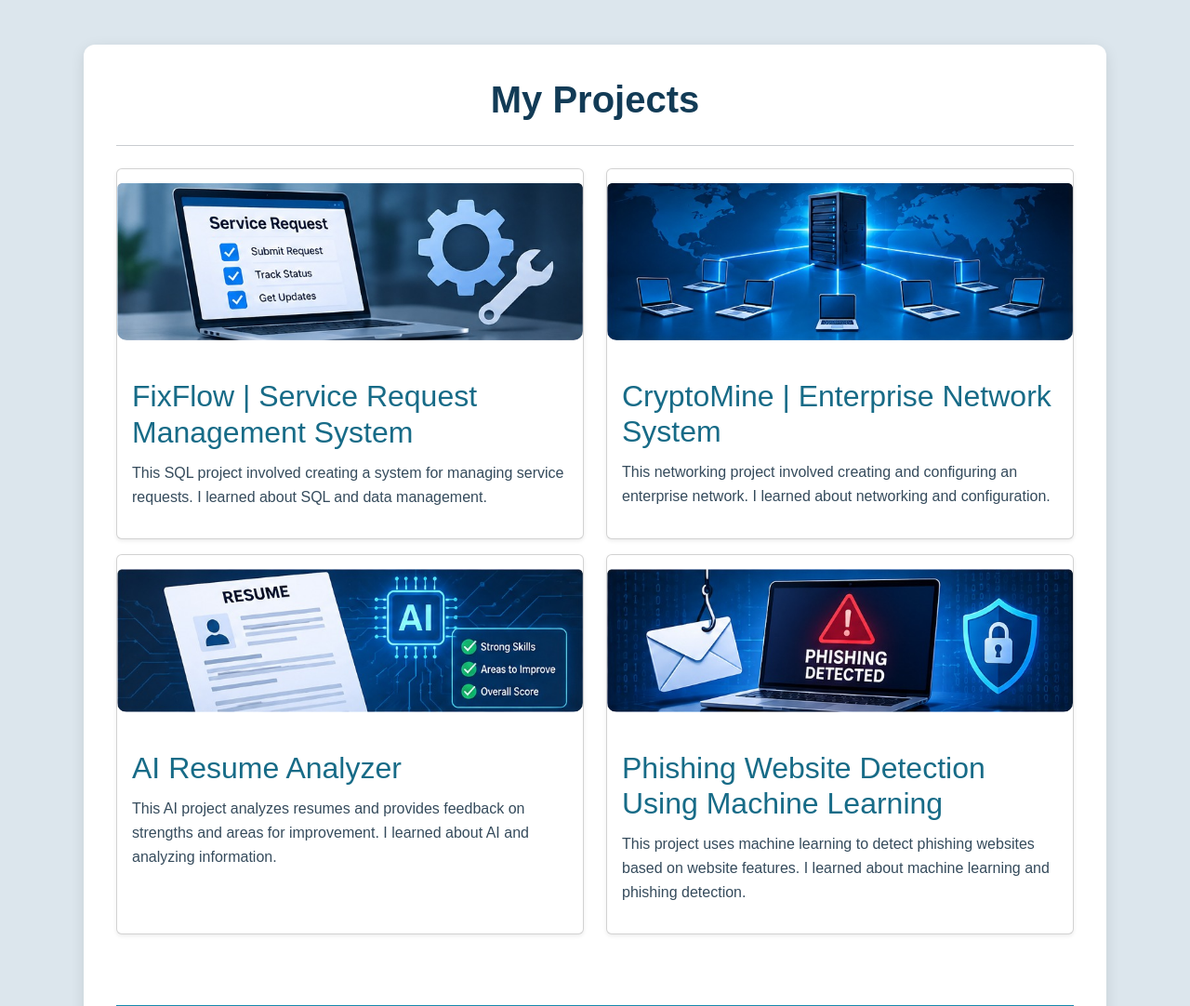
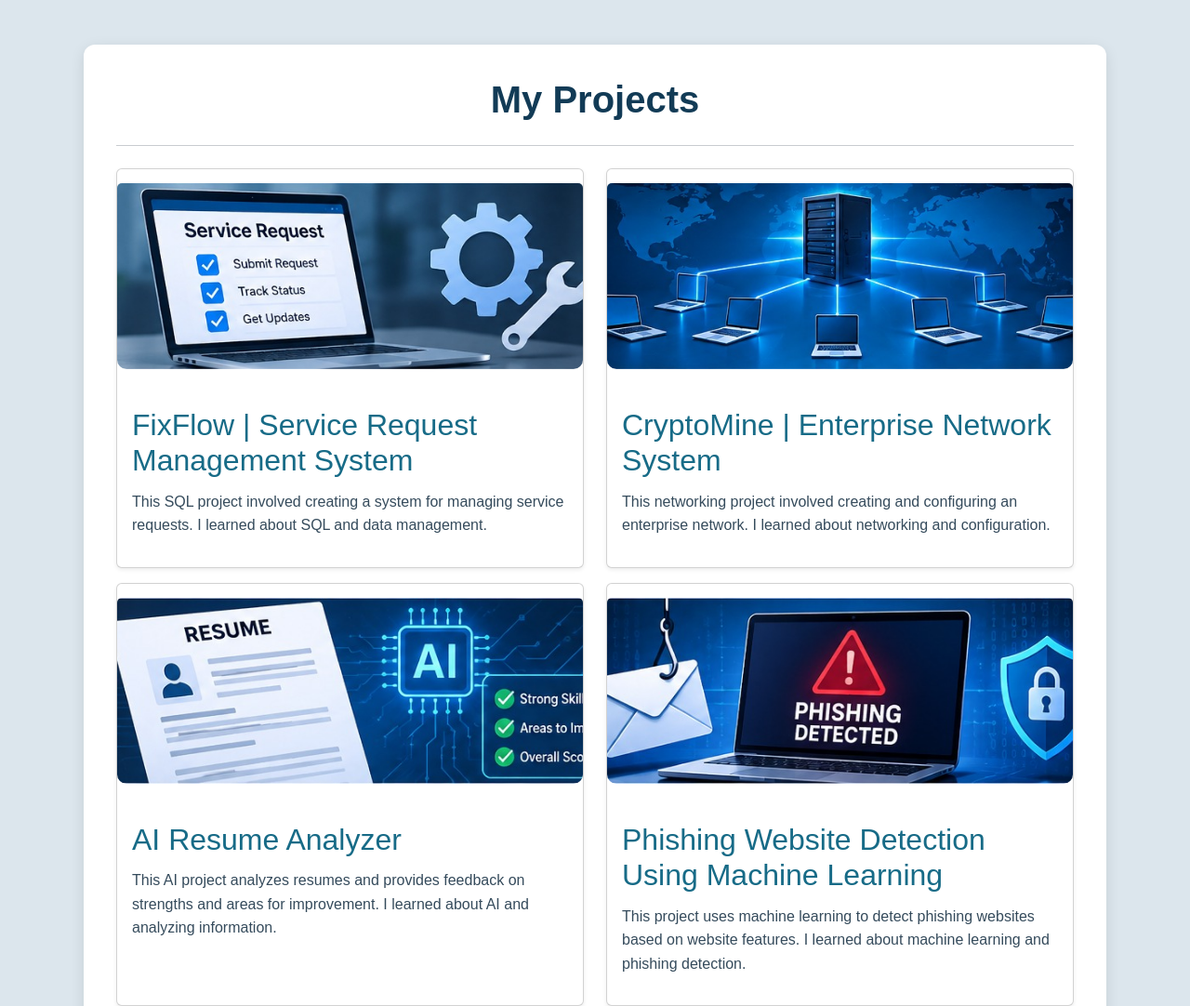
Before and after one commit to shariqhaider-cell/express-portfolio-site, a Node server app: page /projects in a window 1280 px wide. Shown: the part 80-1162 px from the top of the page at 93% size. Run offline with Node 20, Linux system fonts and the light colour scheme; some libraries are stand-ins or nearby versions.

Commit message:
Fix project card image styling

```diff
--- a/public/stylesheets/style.css
+++ b/public/stylesheets/style.css
@@ -167,7 +167,7 @@ footer p:last-child {
 }
 
 /* This is for the card images */
-.card-image-top {
+.card-img-top {
   display: block;
   width: 100%;
   height: 200px;
```
